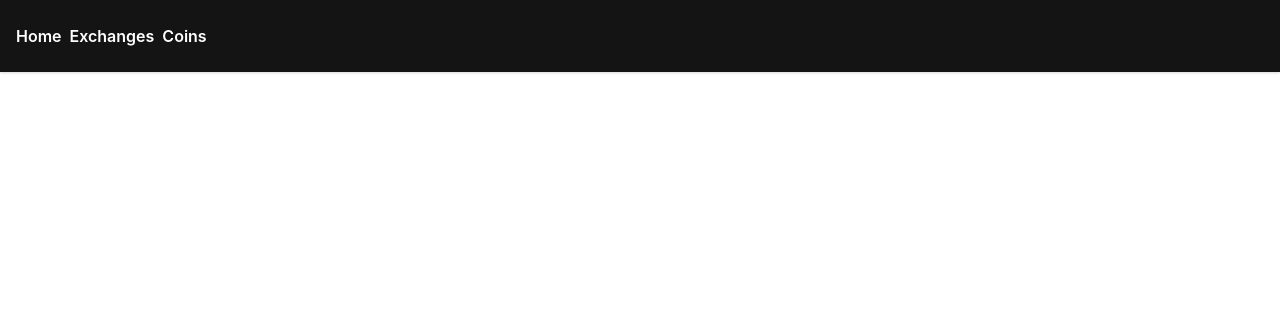
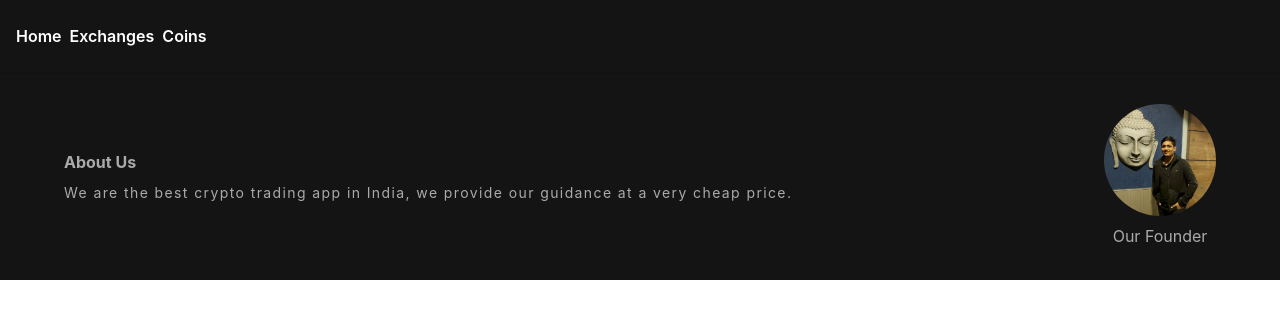
Before and after one commit to YashwinTapdiya/crypto-react-app, a React (Create React App) app: page /coin/1 in a window 1280 px wide. Shown: the top 330 px of the page. Built offline with nearby package versions, Linux system fonts and the light colour scheme; no server answers.

Commit message:
added footer component

```diff
--- a/src/App.js
+++ b/src/App.js
@@ -4,6 +4,7 @@
 import Coins from "./components/Coins";
 import Exchanges from "./components/Exchanges";
 import CoinDetails from "./components/CoinDetails";
+import Footer from "./components/Footer";
 
 function App() {
   return (
@@ -15,7 +16,7 @@
         <Route path="/exchanges" element={<Exchanges />} />
         <Route path="/coin/:id" element={<CoinDetails />} />
       </Routes>
-
+      <Footer />
     </Router>
   );
 }
--- /dev/null
+++ b/src/components/Footer.jsx
@@ -0,0 +1,36 @@
+import { Avatar, Box, Stack, Text, VStack } from "@chakra-ui/react";
+import React from "react";
+import founderImage from "../assets/founder.jpg";
+
+const Footer = () => {
+  return (
+    <Box
+      bgColor={"blackAlpha.900"}
+      color={"whiteAlpha.700"}
+      minH={"48"}
+      px={"16"}
+      py={["16", "8"]}
+    >
+      <Stack direction={["column", "row"]} h={"full"} alignItems={"center"}>
+        <VStack w={"full"} alignItems={["center", "flex-start"]}>
+          <Text fontWeight={"bold"}>About Us</Text>
+          <Text
+            fontSize={"sm"}
+            letterSpacing={"widest"}
+            textAlign={["center", "left"]}
+          >
+            We are the best crypto trading app in India, we provide our guidance
+            at a very cheap price.
+          </Text>
+        </VStack>
+
+        <VStack>
+          <Avatar boxSize={"28"} mt={["4", "0"]} src={founderImage} />
+          <Text>Our Founder</Text>
+        </VStack>
+      </Stack>
+    </Box>
+  );
+};
+
+export default Footer;
```
Also changed, not shown: src/assets/founder.jpg (added).
